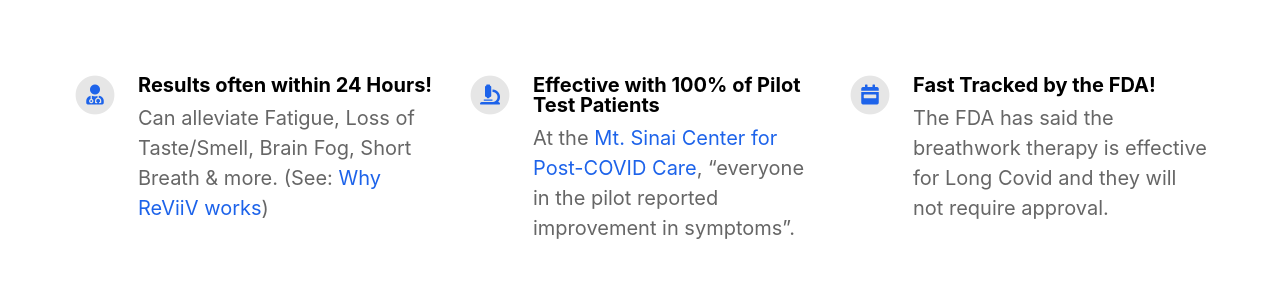
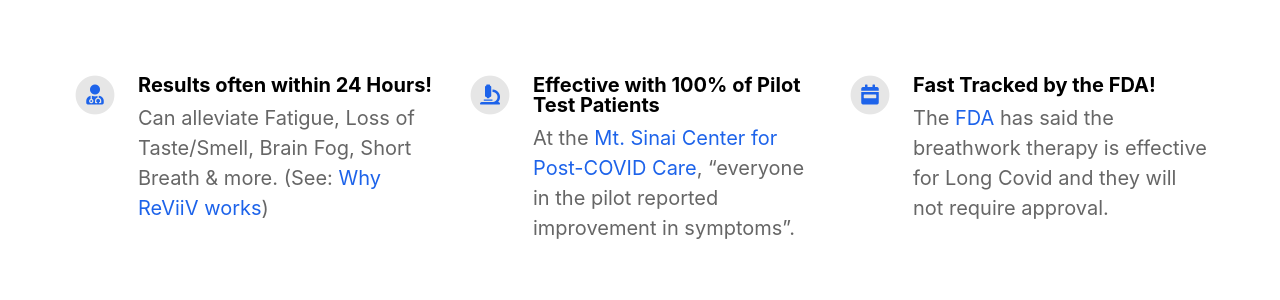
Before and after one commit to marcvanh/reviiv.me, a Jekyll site: the page built from index.html, in a window 1280 px wide. Shown: the part 1009-1309 px from the top of the page. Built offline with Jekyll 4.4.1, drawn with Linux system fonts in a browser that asks for light colours; nearby versions of some CDN libraries; part of the change alters nothing that is shown.

```diff
--- a/_config.yml
+++ b/_config.yml
@@ -44,7 +44,7 @@ features                                  :
     fontawesome_icon_name                 : microscope
 
   - title                                 : Fast Tracked by the FDA!
-    description                           : The FDA has said the breathwork therapy is effective for Long Covid and they will not require approval.
+    description                           : The <a href="https://www.theatlantic.com/magazine/archive/2021/04/unlocking-the-mysteries-of-long-covid/618076/?utm_source=newsletter&utm_medium=email&utm_campaign=atlantic-daily-newsletter&utm_content=20210308&silverid-ref=NDQ1Mzc4MzU1NDgxS0" target="_blank">FDA</a> has said the breathwork therapy is effective for Long Covid and they will not require approval.
     fontawesome_icon_name                 : calendar-week
 
   - title                                 : Based on Leading Long Covid Research & Trials
```
